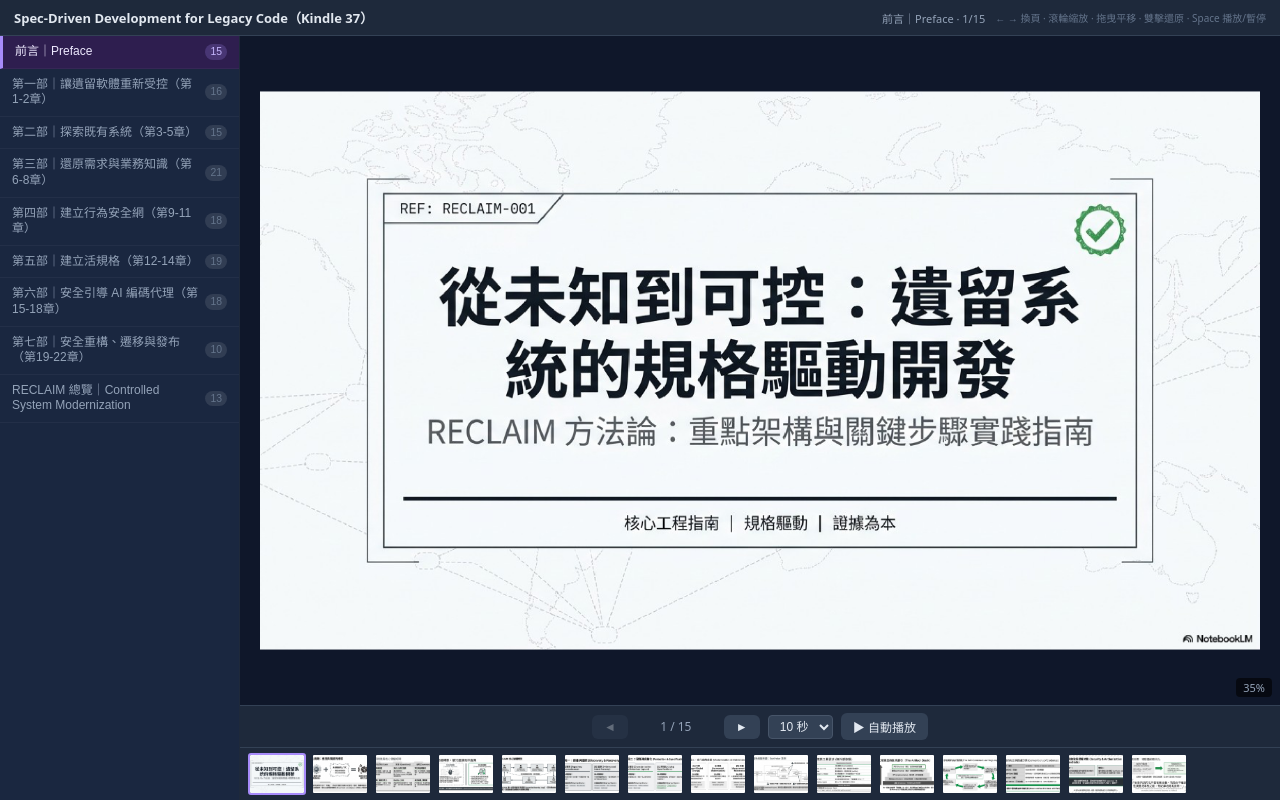
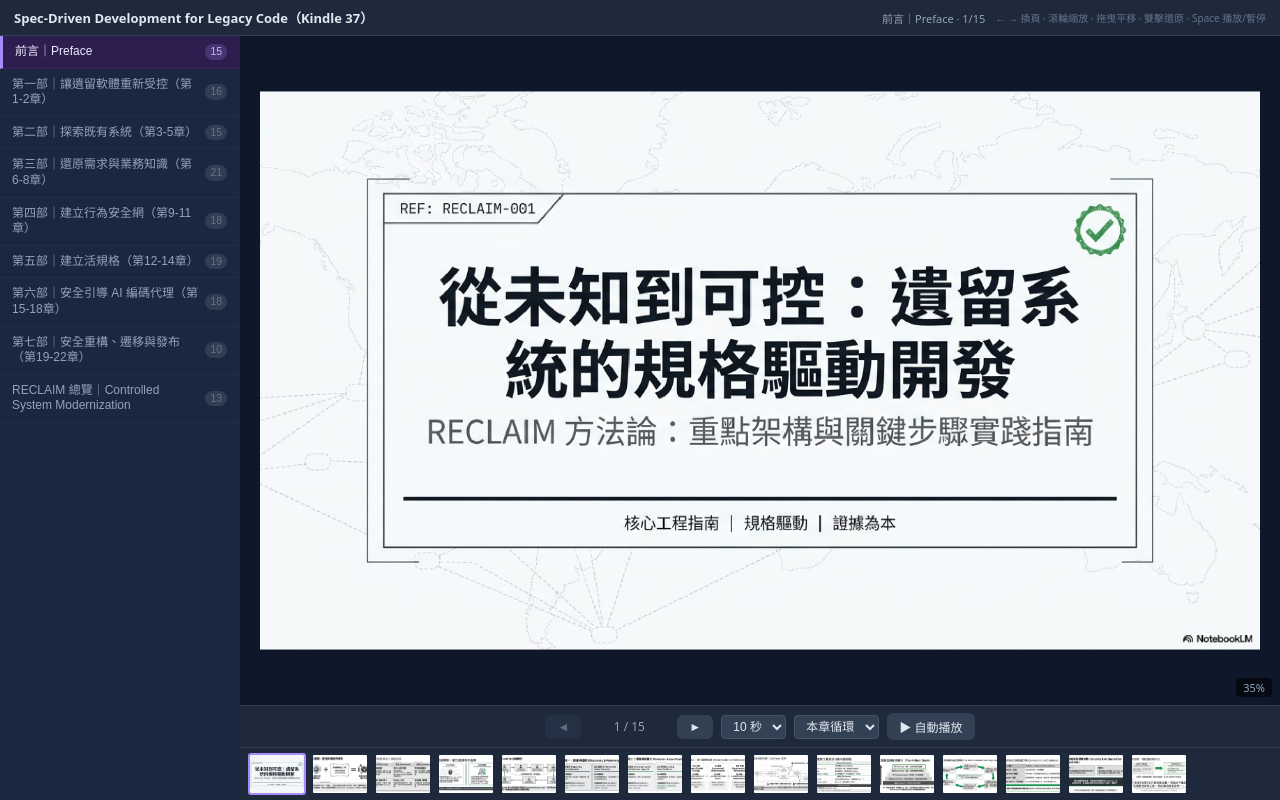
Before and after one commit to chenghyang2001/kindle-37-slides, a plain HTML site: page index.html in a window 1280 px wide. Drawn offline with Linux system fonts and the light colour scheme.

Commit message:
自動播放新增範圍選擇：本章循環 / 全書連播

```diff
--- a/index.html
+++ b/index.html
@@ -32,8 +32,8 @@ body{background:#0f172a;color:#e2e8f0;font-family:system-ui,sans-serif;display:f
 #nav button:hover:not(:disabled){background:#475569}
 #nav button:disabled{opacity:.35;cursor:default}
 #page-info{font-size:12px;color:#94a3b8;min-width:80px;text-align:center}
-#speed-select{background:#334155;border:1px solid #475569;color:#e2e8f0;padding:3px 7px;border-radius:4px;font-size:12px;cursor:pointer}
-#speed-select:focus{outline:none;border-color:#a78bfa}
+#speed-select,#mode-select{background:#334155;border:1px solid #475569;color:#e2e8f0;padding:3px 7px;border-radius:4px;font-size:12px;cursor:pointer}
+#speed-select:focus,#mode-select:focus{outline:none;border-color:#a78bfa}
 #btn-play{min-width:80px}
 #btn-play.playing{background:#7c3aed;color:#fff}
 #thumbs{background:#1e293b;border-top:1px solid #334155;padding:5px 8px;display:flex;gap:5px;overflow-x:auto;flex-shrink:0;max-height:80px}
@@ -69,6 +69,10 @@ body{background:#0f172a;color:#e2e8f0;font-family:system-ui,sans-serif;display:f
         <option value="20000">20 秒</option>
         <option value="30000">30 秒</option>
       </select>
+      <select id="mode-select" title="自動播放範圍">
+        <option value="chapter" selected>本章循環</option>
+        <option value="book">全書連播</option>
+      </select>
       <button id="btn-play">▶ 自動播放</button>
     </div>
     <div id="thumbs"></div>
@@ -91,6 +95,7 @@ var btnNext=document.getElementById("btn-next");
 var thumbsEl=document.getElementById("thumbs");
 var btnPlay=document.getElementById("btn-play");
 var speedSelect=document.getElementById("speed-select");
+var modeSelect=document.getElementById("mode-select");
 
 // Build sidebar
 GROUPS.forEach(function(g,i){
@@ -189,10 +194,13 @@ document.addEventListener("mousemove",function(e){if(!dragging)return;tx=e.clien
 document.addEventListener("mouseup",function(){dragging=false;viewer.classList.remove("dragging");});
 viewer.addEventListener("dblclick",function(){scale=1;tx=0;ty=0;fitImage();});
 
-// Autoplay — 章節內循環：到當前章最後一頁回該章第一頁，不跳下一章、不全域循環
+// Autoplay — 兩種模式：
+//   chapter（本章循環）：到當前章最後一頁回該章第一頁
+//   book（全書連播）：末頁接下一章首頁，全書播完回到第一章（重複播放）
 function autoNext(){
   var group=GROUPS[curGroup];
   if(curSlide<group.images.length-1){loadSlide(curGroup,curSlide+1);}
+  else if(modeSelect.value==="book"){switchGroup((curGroup+1)%GROUPS.length);}
   else{loadSlide(curGroup,0);}
 }
 function stopAuto(){
```
